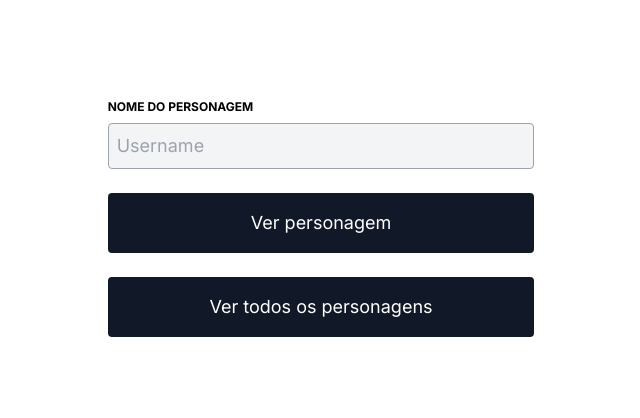
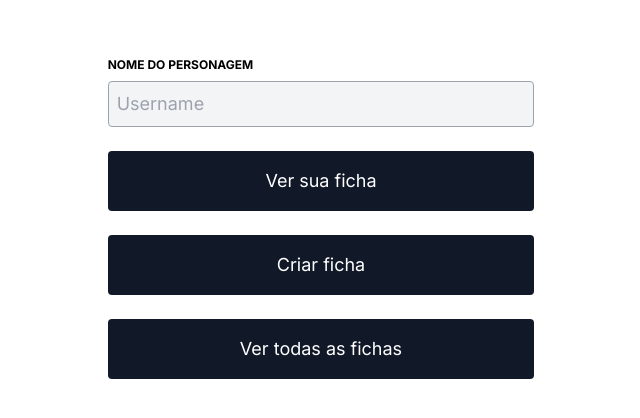
Before and after one commit to Mateus8741/rpg, a Next.js app: page / in a window 1280 px wide. Shown: the part 170-588 px from the top of the page, without its empty margins (319-959 px from the left). Built offline with nearby package versions, Linux system fonts and the light colour scheme.

Commit message:
Update button labels in Home component

```diff
--- a/src/app/page.tsx
+++ b/src/app/page.tsx
@@ -49,7 +49,7 @@ export default function Home() {
               className="flex items-center justify-center w-full p-4 mb-6 text-lg text-white bg-gray-900 rounded"
               type="submit"
             >
-              Ver personagem
+              Ver sua ficha
             </button>
           </div>
         </form>
@@ -59,7 +59,16 @@ export default function Home() {
             className="flex items-center justify-center w-full p-4 mb-6 text-lg text-white bg-gray-900 rounded"
             onClick={() => router.push('/personagens')}
           >
-            Ver todos os personagens
+            Criar ficha
+          </button>
+        </div>
+
+        <div className="w-1/3">
+          <button
+            className="flex items-center justify-center w-full p-4 mb-6 text-lg text-white bg-gray-900 rounded"
+            onClick={() => router.push('/personagens')}
+          >
+            Ver todas as fichas
           </button>
         </div>
       </div>
```
